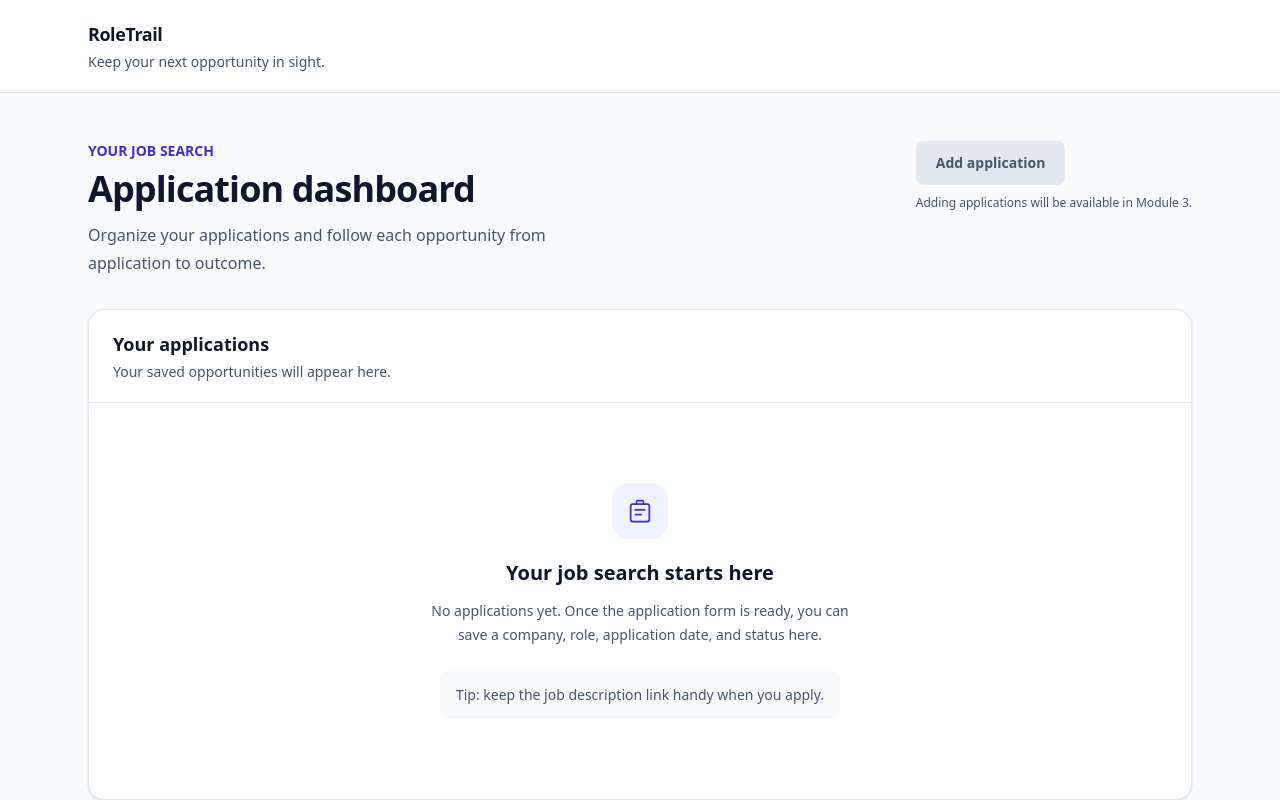
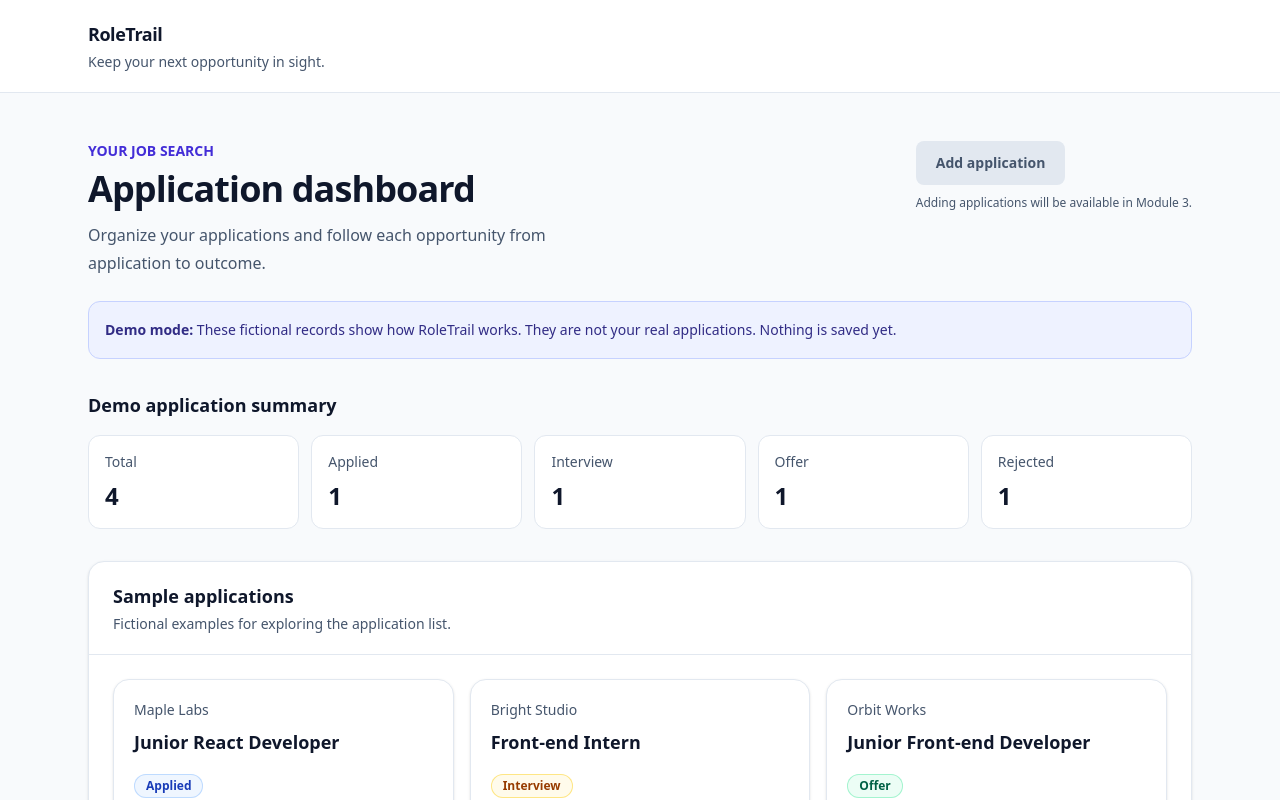
Before and after one commit to samreenmuniza12/job-application-tracker, a React (Vite) app: page / in a window 1280 px wide. Shown: the top 800 px of the page. Built offline with nearby package versions, Linux system fonts and the light colour scheme.

Commit message:
feat: add demo application listing and summary

```diff
--- /dev/null
+++ b/src/components/applications/ApplicationCard.jsx
@@ -0,0 +1,21 @@
+import StatusBadge from "../ui/StatusBadge";
+
+const dateFormatter = new Intl.DateTimeFormat("en-GB", {
+  day: "numeric", month: "short", year: "numeric", timeZone: "UTC",
+});
+
+export default function ApplicationCard({ application }) {
+  const { company, role, appliedDate, status } = application;
+  const formattedDate = dateFormatter.format(new Date(`${appliedDate}T00:00:00Z`));
+
+  return (
+    <article className="h-full rounded-2xl border border-slate-200 bg-white p-5 shadow-sm">
+      <p className="break-words text-sm font-medium text-slate-600">{company}</p>
+      <h3 className="mt-2 break-words text-lg font-semibold text-slate-900">{role}</h3>
+      <div className="mt-4"><StatusBadge status={status} /></div>
+      <p className="mt-4 text-sm text-slate-600">
+        Applied on <time dateTime={appliedDate}>{formattedDate}</time>
+      </p>
+    </article>
+  );
+}
--- /dev/null
+++ b/src/components/applications/ApplicationList.jsx
@@ -0,0 +1,23 @@
+import ApplicationCard from "./ApplicationCard";
+import EmptyState from "../ui/EmptyState";
+
+export default function ApplicationList({ applications }) {
+  if (applications.length === 0) {
+    return (
+      <EmptyState
+        title="No applications to display"
+        description="This list is empty. Adding applications will be available in Module 3."
+      />
+    );
+  }
+
+  return (
+    <ul className="grid gap-4 p-5 sm:grid-cols-2 sm:p-6 lg:grid-cols-3">
+      {applications.map((application) => (
+        <li key={application.id} className="min-w-0">
+          <ApplicationCard application={application} />
+        </li>
+      ))}
+    </ul>
+  );
+}
--- /dev/null
+++ b/src/components/applications/ApplicationSummary.jsx
@@ -0,0 +1,27 @@
+const statuses = ["Applied", "Interview", "Offer", "Rejected"];
+
+export default function ApplicationSummary({ applications }) {
+  const summary = [
+    { label: "Total", count: applications.length },
+    ...statuses.map((status) => ({
+      label: status,
+      count: applications.filter((application) => application.status === status).length,
+    })),
+  ];
+
+  return (
+    <section aria-labelledby="summary-heading" className="mt-8">
+      <h2 id="summary-heading" className="text-lg font-semibold text-slate-900">
+        Demo application summary
+      </h2>
+      <dl className="mt-4 grid grid-cols-2 gap-3 sm:grid-cols-3 lg:grid-cols-5">
+        {summary.map(({ label, count }) => (
+          <div key={label} className="rounded-xl border border-slate-200 bg-white p-4">
+            <dt className="text-sm font-medium text-slate-600">{label}</dt>
+            <dd className="mt-2 text-2xl font-bold text-slate-900">{count}</dd>
+          </div>
+        ))}
+      </dl>
+    </section>
+  );
+}
--- /dev/null
+++ b/src/components/ui/StatusBadge.jsx
@@ -0,0 +1,16 @@
+const statusStyles = {
+  Applied: "bg-blue-50 text-blue-800 ring-blue-200",
+  Interview: "bg-amber-50 text-amber-800 ring-amber-200",
+  Offer: "bg-emerald-50 text-emerald-800 ring-emerald-200",
+  Rejected: "bg-rose-50 text-rose-800 ring-rose-200",
+};
+
+export default function StatusBadge({ status }) {
+  const styles = statusStyles[status] ?? "bg-slate-100 text-slate-800 ring-slate-200";
+
+  return (
+    <span className={`inline-flex rounded-full px-3 py-1 text-xs font-semibold ring-1 ring-inset ${styles}`}>
+      {status}
+    </span>
+  );
+}
--- /dev/null
+++ b/src/data/sampleApplications.js
@@ -0,0 +1,7 @@
+// Fictional demo records for the application listing.
+export const sampleApplications = [
+  { id: "demo-001", company: "Maple Labs", role: "Junior React Developer", appliedDate: "2026-10-01", status: "Applied" },
+  { id: "demo-002", company: "Bright Studio", role: "Front-end Intern", appliedDate: "2026-10-03", status: "Interview" },
+  { id: "demo-003", company: "Orbit Works", role: "Junior Front-end Developer", appliedDate: "2026-10-05", status: "Offer" },
+  { id: "demo-004", company: "River Tech", role: "React Intern", appliedDate: "2026-10-07", status: "Rejected" },
+];
--- a/src/pages/DashboardPage.jsx
+++ b/src/pages/DashboardPage.jsx
@@ -1,81 +1,44 @@
-import Header from '../components/layout/Header'
-import Button from '../components/ui/Button'
-import EmptyState from '../components/ui/EmptyState'
+import Header from "../components/layout/Header";
+import Button from "../components/ui/Button";
+import ApplicationList from "../components/applications/ApplicationList";
+import ApplicationSummary from "../components/applications/ApplicationSummary";
+import { sampleApplications } from "../data/sampleApplications";
 
 export default function DashboardPage() {
+  const applications = sampleApplications;
+
   return (
     <div className="min-h-screen bg-slate-50">
-      <a
-        href="#main-content"
-        className="sr-only rounded-md bg-white px-4 py-3 font-semibold text-indigo-700 focus:not-sr-only focus:fixed focus:top-3 focus:left-3 focus:z-50"
-      >
+      <a href="#main-content" className="sr-only rounded-md bg-white px-4 py-3 font-semibold text-indigo-700 focus:not-sr-only focus:fixed focus:top-3 focus:left-3 focus:z-50">
         Skip to main content
       </a>
-
       <Header />
-
-      <main
-        id="main-content"
-        tabIndex={-1}
-        className="mx-auto max-w-6xl px-4 py-8 sm:px-6 sm:py-12"
-      >
+      <main id="main-content" tabIndex={-1} className="focus:outline-2 focus:outline-offset-4 focus:outline-indigo-600 mx-auto max-w-6xl px-4 py-8 sm:px-6 sm:py-12">
         <div className="flex flex-col gap-6 sm:flex-row sm:items-start sm:justify-between">
           <div>
-            <p className="text-sm font-semibold text-indigo-700">
-              YOUR JOB SEARCH
-            </p>
-            <h1 className="mt-2 text-3xl font-bold tracking-tight text-slate-900 sm:text-4xl">
-              Application dashboard
-            </h1>
-            <p className="mt-3 max-w-lg text-base leading-7 text-slate-600">
-              Organize your applications and follow each opportunity
-              from application to outcome.
-            </p>
+            <p className="text-sm font-semibold text-indigo-700">YOUR JOB SEARCH</p>
+            <h1 className="mt-2 text-3xl font-bold tracking-tight text-slate-900 sm:text-4xl">Application dashboard</h1>
+            <p className="mt-3 max-w-lg leading-7 text-slate-600">Organize your applications and follow each opportunity from application to outcome.</p>
           </div>
-
           <div className="flex flex-col items-start gap-2">
-            <Button disabled describedBy="add-application-help">
-              Add application
-            </Button>
-            <p
-              id="add-application-help"
-              className="max-w-xs text-xs leading-5 text-slate-600"
-            >
-              Adding applications will be available in Module 3.
-            </p>
+            <Button disabled describedBy="add-application-help">Add application</Button>
+            <p id="add-application-help" className="max-w-xs text-xs leading-5 text-slate-600">Adding applications will be available in Module 3.</p>
           </div>
         </div>
-
-        <section
-          aria-labelledby="applications-heading"
-          className="mt-8 overflow-hidden rounded-2xl border border-slate-200 bg-white shadow-sm"
-        >
+        <p className="mt-6 rounded-xl border border-indigo-200 bg-indigo-50 p-4 text-sm leading-6 text-indigo-900">
+          <strong>Demo mode:</strong> These fictional records show how RoleTrail works. They are not your real applications. Nothing is saved yet.
+        </p>
+        <ApplicationSummary applications={applications} />
+        <section aria-labelledby="applications-heading" className="mt-8 overflow-hidden rounded-2xl border border-slate-200 bg-white shadow-sm">
           <div className="border-b border-slate-200 px-5 py-5 sm:px-6">
-            <h2
-              id="applications-heading"
-              className="text-lg font-semibold text-slate-900"
-            >
-              Your applications
-            </h2>
-            <p className="mt-1 text-sm text-slate-600">
-              Your saved opportunities will appear here.
-            </p>
+            <h2 id="applications-heading" className="text-lg font-semibold text-slate-900">Sample applications</h2>
+            <p className="mt-1 text-sm text-slate-600">Fictional examples for exploring the application list.</p>
           </div>
-
-          <EmptyState
-            title="Your job search starts here"
-            description="No applications yet. Once the application form is ready, you can save a company, role, application date, and status here."
-          >
-            <p className="rounded-lg bg-slate-50 px-4 py-3 text-sm leading-6 text-slate-600">
-              Tip: keep the job description link handy when you apply.
-            </p>
-          </EmptyState>
+          <ApplicationList applications={applications} />
         </section>
+        <p className="mt-4 text-sm leading-6 text-slate-600">Tip: keep the job description link handy when you apply.</p>
       </main>
-
-      <footer className="mx-auto max-w-6xl px-4 pb-8 text-sm text-slate-600 sm:px-6">
-        Built with React and Tailwind CSS.
-      </footer>
+      <footer className="mx-auto max-w-6xl px-4 pb-8 text-sm text-slate-600 sm:px-6">Built with React and Tailwind CSS.</footer>
     </div>
-  )
+  );
 }
```
Also changed, not shown: 1 other file (tests, documents, lock files or other folders).
